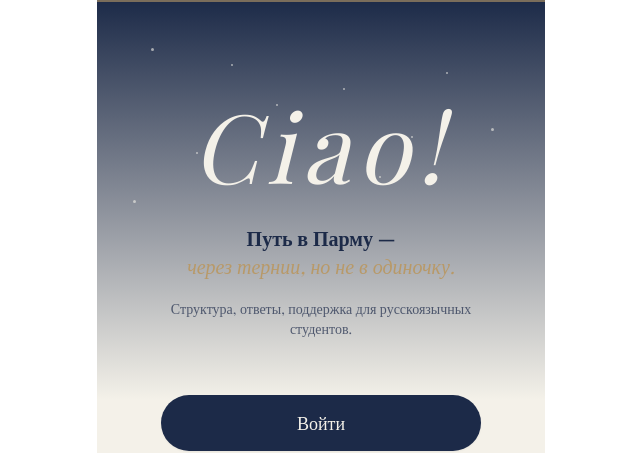
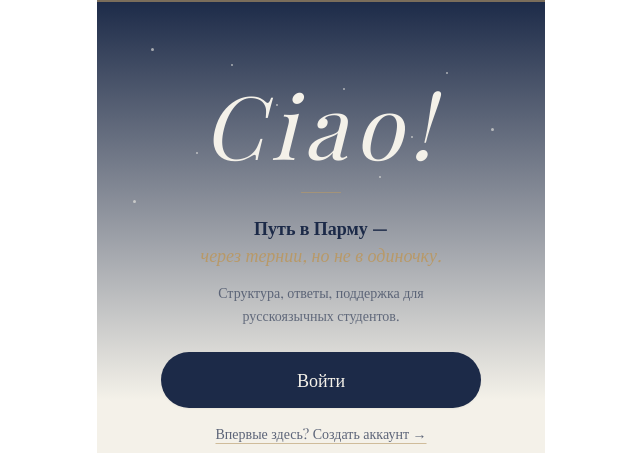
Before and after one commit to aicezhe/cis-frontend, a React (Vite) app: page / in a window 1280 px wide. Shown: the top 453 px of the page, without its empty margins (319-959 px from the left). Built offline with nearby package versions, Linux system fonts and the light colour scheme; no server answers; a web font is replaced by a local one.

Commit message:
style(welcome): harmonious hero rhythm — gold divider, tighter scale tagline, calmer description

```diff
--- a/src/pages/WelcomePage.tsx
+++ b/src/pages/WelcomePage.tsx
@@ -42,25 +42,31 @@ export default function WelcomePage() {
         style={{ opacity: 0.18, mixBlendMode: 'multiply' }}
       />
 
-      {/* HERO: Ciao + слоган + описание — занимают верх */}
-      <div className="relative z-10 flex flex-col items-center text-center mt-24 mb-8">
+      {/* HERO: Ciao + слоган + описание — единый блок с правильным ритмом.
+          Принципы: каждый следующий уровень меньше и тише; интервалы пропорциональны размеру шрифта. */}
+      <div className="relative z-10 flex flex-col items-center text-center mt-20">
         <h1
-          className="font-serif text-cream leading-none mb-8 italic"
+          className="font-serif text-cream leading-none italic"
           style={{
-            fontSize: 'clamp(64px, 22vw, 96px)',
+            fontSize: 'clamp(60px, 20vw, 88px)',
             fontWeight: 200,
             letterSpacing: '0.08em',
           }}
         >
           Ciao!
         </h1>
-        <p className="font-serif text-navy text-xl font-semibold leading-snug">
+
+        {/* Тонкая золотая чёрточка-разделитель — связывает Ciao и слоган */}
+        <span className="block w-10 h-px bg-gold/60 mt-6 mb-6" />
+
+        <p className="font-serif text-navy text-lg font-semibold leading-tight">
           Путь в Парму —
         </p>
-        <p className="font-serif text-gold text-xl italic leading-snug">
+        <p className="font-serif text-gold text-lg italic leading-tight mt-1">
           через тернии, но не в одиночку.
         </p>
-        <p className="font-serif text-navy/70 text-sm mt-5 max-w-xs">
+
+        <p className="font-serif text-navy/60 text-sm leading-relaxed mt-4 max-w-[260px]">
           Структура, ответы, поддержка для русскоязычных студентов.
         </p>
       </div>
```
